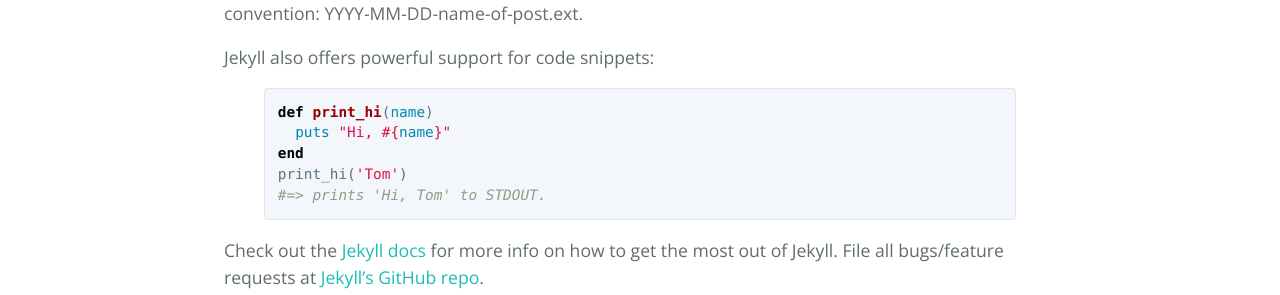
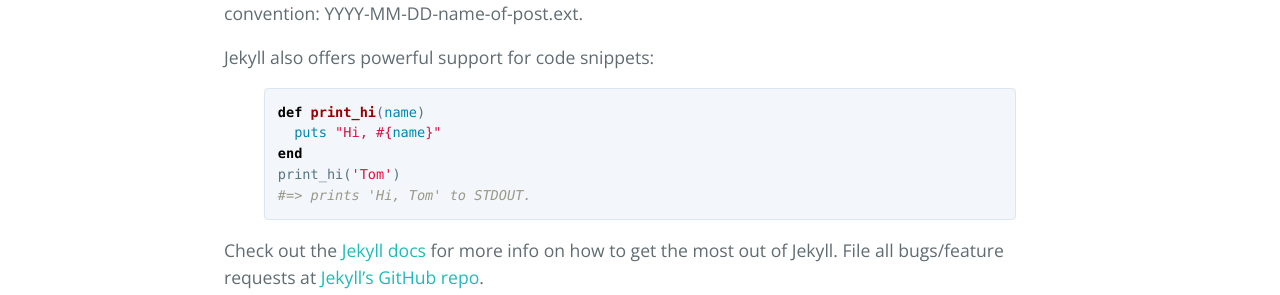
Before and after one commit to devunt/DFAssist, a Jekyll site: the page built from docs/_posts/2016-02-12-sample-content.markdown, in a window 1280 px wide. Shown: the part 404-699 px from the top of the page. Built offline with Jekyll 4.4.1, drawn with Linux system fonts in a browser that asks for light colours.

Commit message:
font-size change

```diff
--- a/docs/css/cayman.css
+++ b/docs/css/cayman.css
@@ -164,7 +164,7 @@
 .main-content p { margin-bottom: 1em;}
 .main-content code { padding: 2px 4px; font-family: Consolas, "Liberation Mono", Menlo, Courier, monospace; font-size: 0.9rem; color: #567482; background-color: #f3f6fa; border-radius: 0.3rem; }
 .main-content pre { padding: 0.8rem; margin-top: 0; margin-bottom: 1rem; font: 1rem Consolas, "Liberation Mono", Menlo, Courier, monospace; color: #567482; word-wrap: normal; background-color: #f3f6fa; border: solid 1px #dce6f0; border-radius: 0.3rem; }
-.main-content pre > code { padding: 0; margin: 0; font-size: 0.9rem; color: #567482; word-break: normal; white-space: pre; background: transparent; border: 0; }
+.main-content pre > code { padding: 0; margin: 0; font-size: 0.85rem; color: #567482; word-break: normal; white-space: pre; background: transparent; border: 0; }
 .main-content .highlight { margin-bottom: 1rem; }
 .main-content .highlight pre { margin-bottom: 0; word-break: normal; }
 .main-content .highlight pre, .main-content pre { padding: 0.8rem; overflow: auto; font-size: 0.9rem; line-height: 1.45; border-radius: 0.3rem; -webkit-overflow-scrolling: touch; }
```
